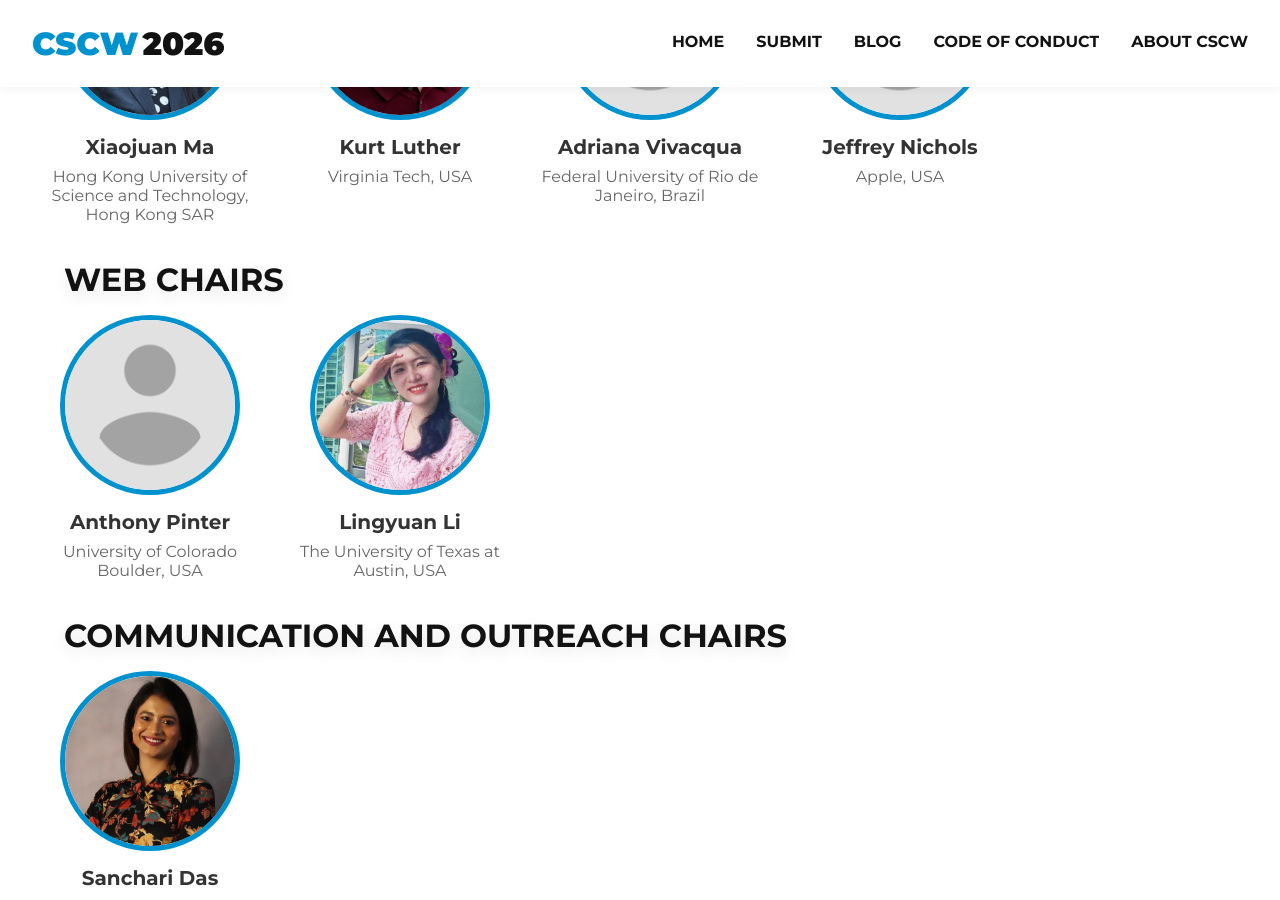
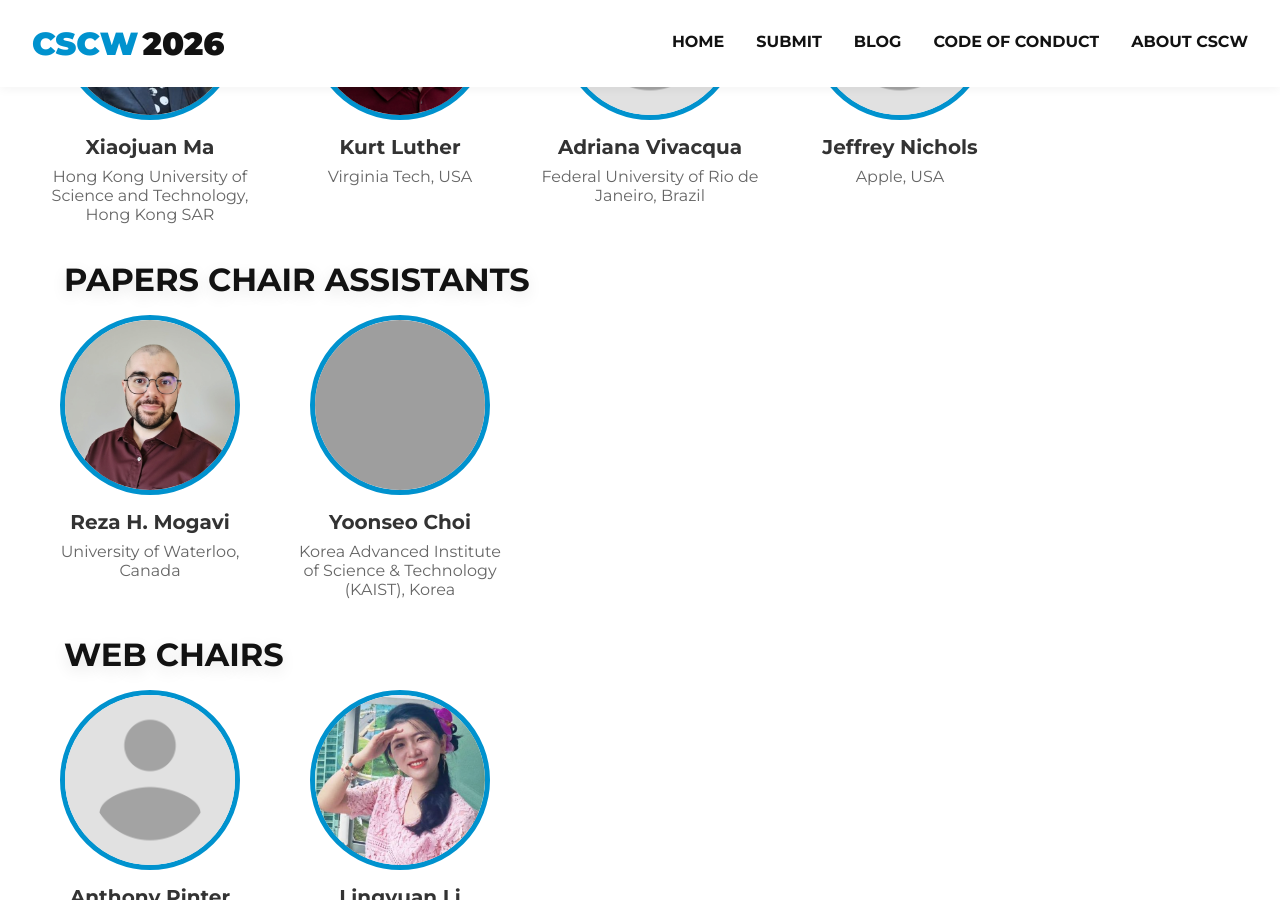
Before and after one commit to anthonypinter/cscw2026-website, a Jekyll site: the page built from organizing.html, in a window 1280 px wide and 900 px high, scrolled down 888 px. Built offline with Jekyll 4.4.1, drawn with Linux system fonts in a browser that asks for light colours; grey boxes are pictures that could not be loaded.

Commit message:
Update organizing.html

```diff
--- a/organizing.html
+++ b/organizing.html
@@ -69,6 +69,24 @@ section_id: home
       </div>
       </div>
 
+
+      <h2>PAPERS CHAIR ASSISTANTS</h2>
+      <div class="flex-container">
+
+        <div class="circle-item">
+            <img src="images/Reza.jpeg" alt="Profile Image 1" class="circle-image">
+            <p class="title">Reza H. Mogavi</p>
+            <p class="subtitle"> University of Waterloo, Canada</p>
+        </div>
+
+        <div class="circle-item">
+          <img src="images/yoonseo.png" alt="Profile Image 4" class="circle-image">
+          <p class="title">Yoonseo Choi</p>
+          <p class="subtitle">Korea Advanced Institute of Science & Technology (KAIST), Korea</p>
+      </div>
+      </div>
+
+
       <h2>WEB CHAIRS</h2>
 
       <div class="flex-container">
```
